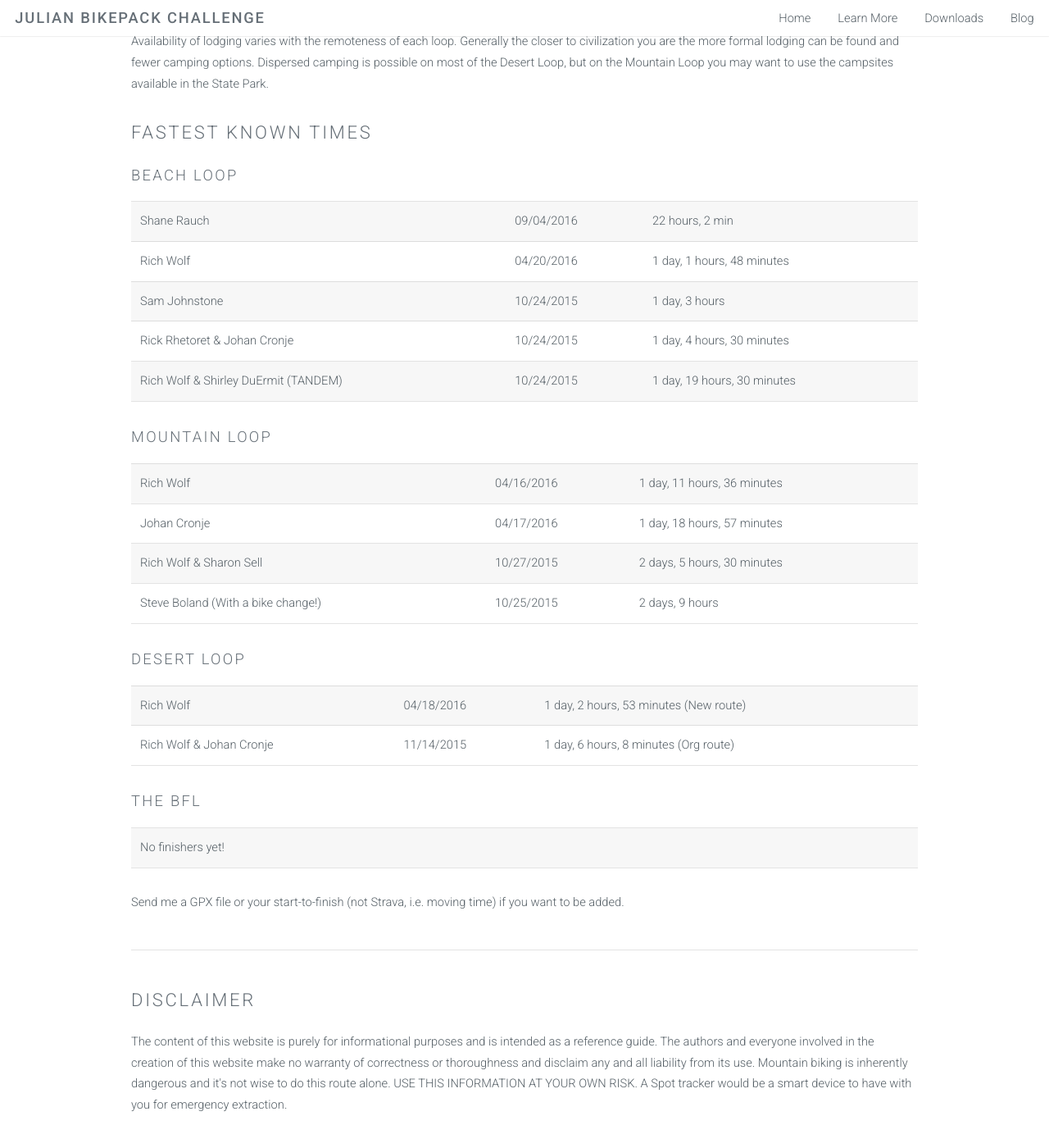
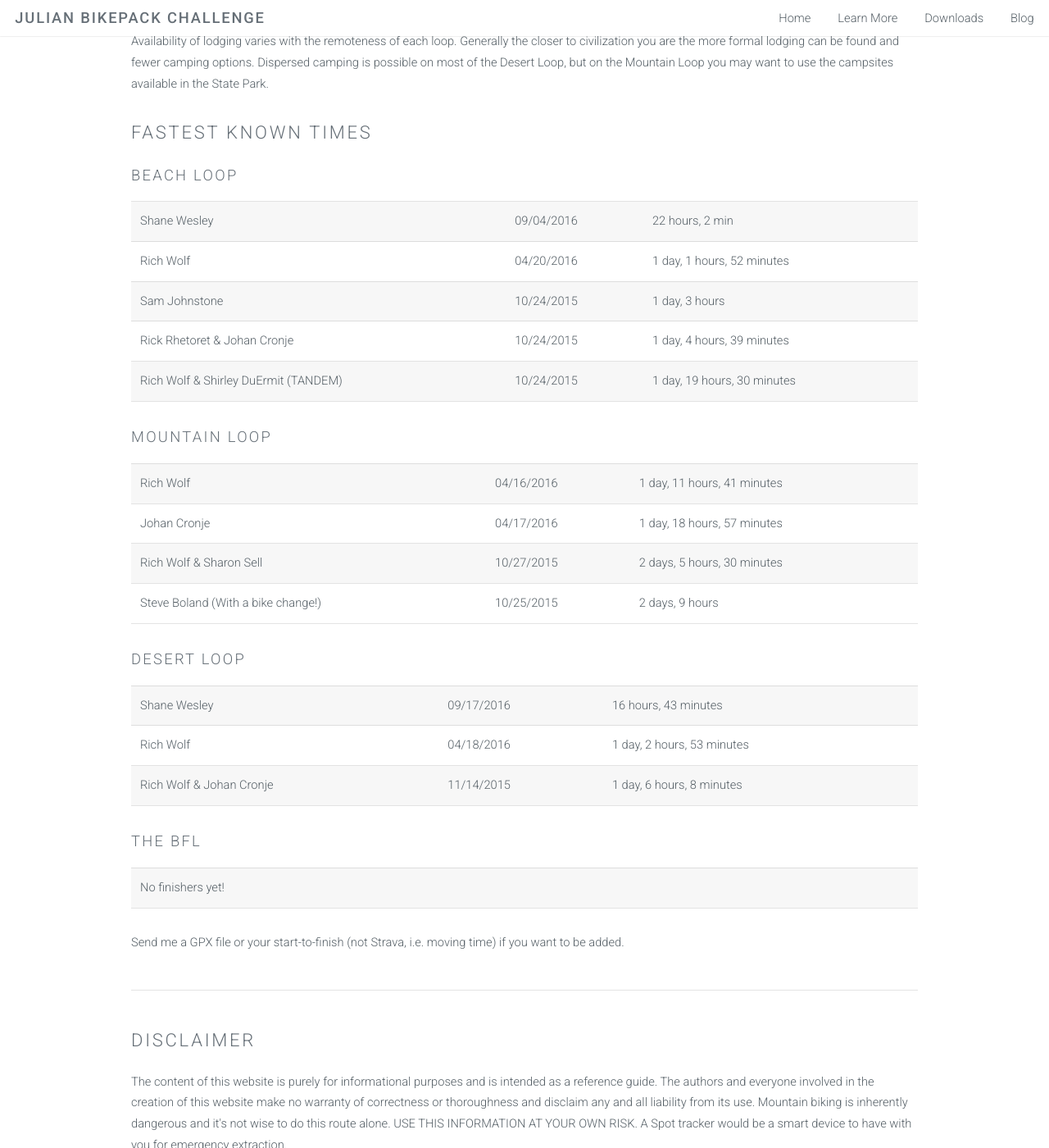
Before and after one commit to Nkawu/jbpc, a Jekyll site: the page built from info.html, in a window 1280 px wide and 1400 px high, scrolled down 2661 px. Shown: the whole window at 82% size. Built offline with Jekyll 4.4.1, drawn with Linux system fonts in a browser that asks for light colours.

Commit message:
Added FKT 3

```diff
--- a/info.html
+++ b/info.html
@@ -56,23 +56,24 @@ layout: default
             <h2>FASTEST KNOWN TIMES</h2>
             <h3>BEACH LOOP</h3>
             <table>
-                <tr><td>Shane Rauch</td><td>09/04/2016</td><td>22 hours, 2 min</td></tr>
-                <tr><td>Rich Wolf</td><td>04/20/2016</td><td>1 day, 1 hours, 48 minutes</td></tr>
+                <tr><td>Shane Wesley</td><td>09/04/2016</td><td>22 hours, 2 min</td></tr>
+                <tr><td>Rich Wolf</td><td>04/20/2016</td><td>1 day, 1 hours, 52 minutes</td></tr>
                 <tr><td>Sam Johnstone</td><td>10/24/2015</td><td>1 day, 3 hours</td></tr>
-                <tr><td>Rick Rhetoret &amp; Johan Cronje</td><td>10/24/2015</td><td>1 day, 4 hours, 30 minutes</td></tr>
+                <tr><td>Rick Rhetoret &amp; Johan Cronje</td><td>10/24/2015</td><td>1 day, 4 hours, 39 minutes</td></tr>
                 <tr><td>Rich Wolf &amp; Shirley DuErmit (TANDEM)</td><td>10/24/2015</td><td>1 day, 19 hours, 30 minutes</td></tr>
             </table>
             <h3>MOUNTAIN LOOP</h3>
             <table>
-                <tr><td>Rich Wolf</td><td>04/16/2016</td><td>1 day, 11 hours, 36 minutes</td></tr>
+                <tr><td>Rich Wolf</td><td>04/16/2016</td><td>1 day, 11 hours, 41 minutes</td></tr>
                 <tr><td>Johan Cronje</td><td>04/17/2016</td><td>1 day, 18 hours, 57 minutes</td></tr>
                 <tr><td>Rich Wolf &amp; Sharon Sell</td><td>10/27/2015</td><td>2 days, 5 hours, 30 minutes</td></tr>
                 <tr><td>Steve Boland (With a bike change!)</td><td>10/25/2015</td><td>2 days, 9 hours</td></tr>
             </table>
             <h3>DESERT LOOP</h3>
             <table>
-                <tr><td>Rich Wolf</td><td>04/18/2016</td><td>1 day, 2 hours, 53 minutes (New route)</td></tr>
-                <tr><td>Rich Wolf &amp; Johan Cronje</td><td>11/14/2015</td><td>1 day, 6 hours, 8 minutes (Org route)</td></tr>
+                <tr><td>Shane Wesley</td><td>09/17/2016</td><td>16 hours, 43 minutes</td></tr>
+                <tr><td>Rich Wolf</td><td>04/18/2016</td><td>1 day, 2 hours, 53 minutes</td></tr>
+                <tr><td>Rich Wolf &amp; Johan Cronje</td><td>11/14/2015</td><td>1 day, 6 hours, 8 minutes</td></tr>
             </table>
             <h3>THE BFL</h3>
             <table>
```
